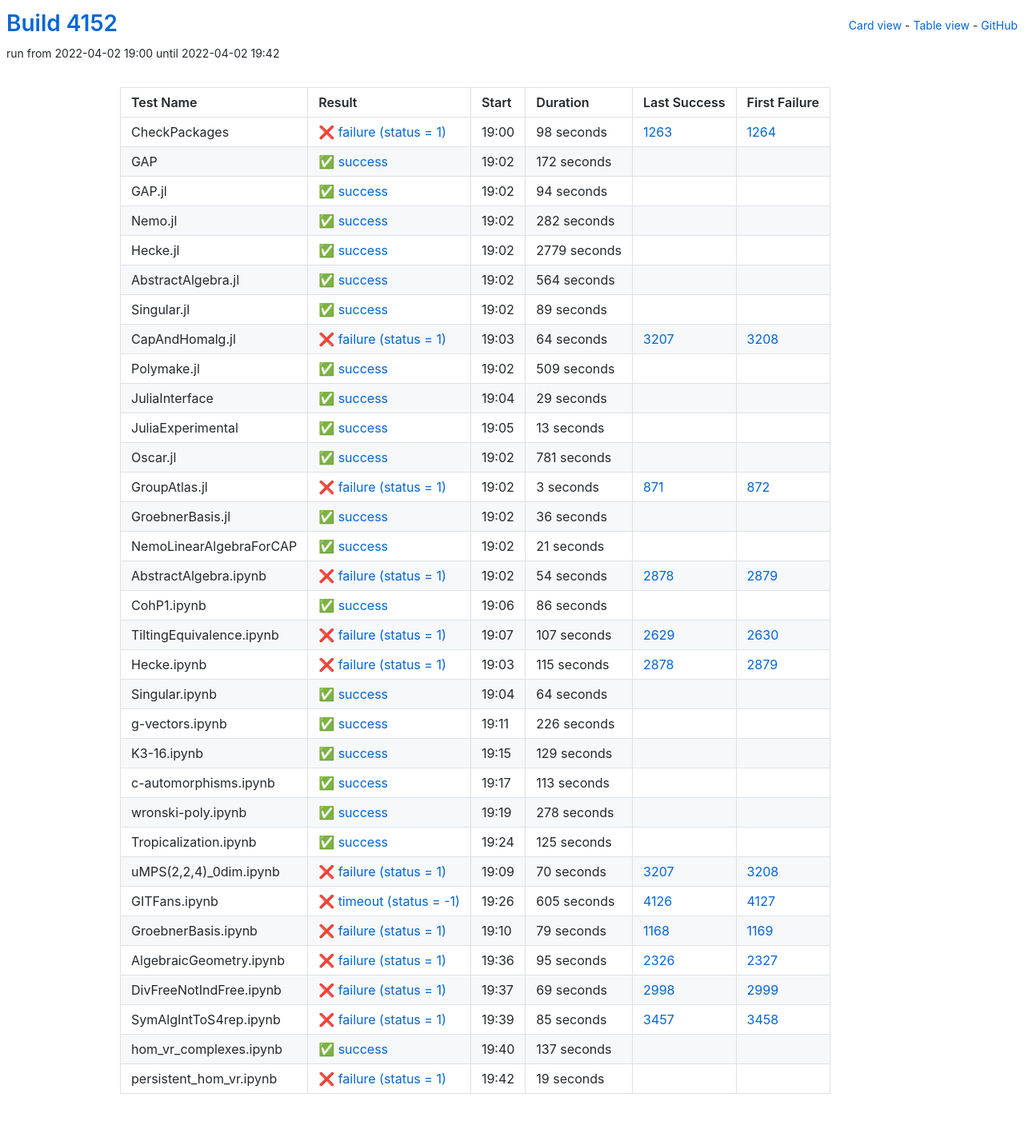
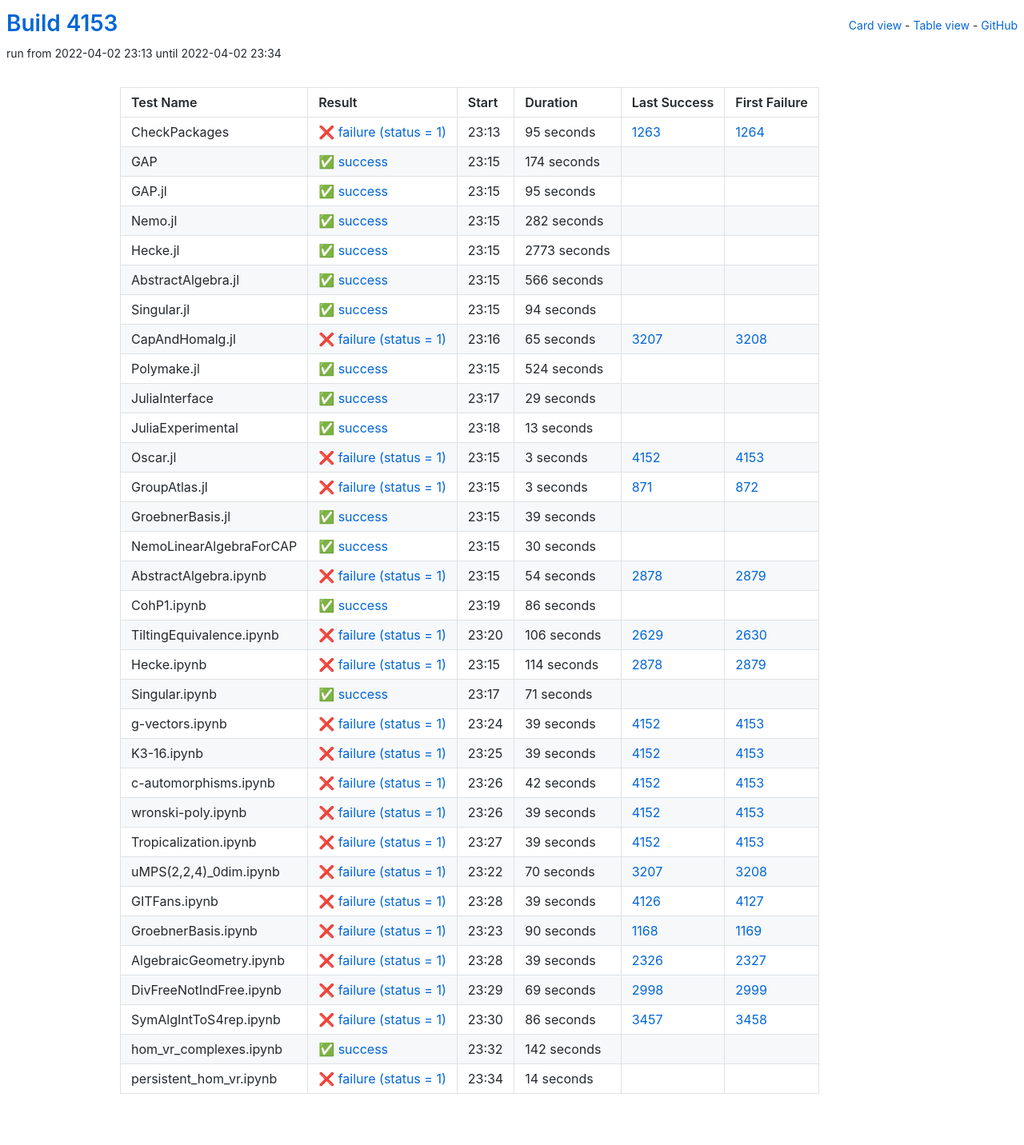
Before and after one commit to oscar-system/oscar-ci-status-stable, a Jekyll site: the page built from table.html, in a window 1280 px wide. Shown: the whole page at 80% size. Built offline with Jekyll 4.4.1, drawn with Linux system fonts in a browser that asks for light colours.

Commit message:
Build #4153

```diff
--- a/_data/ci.yml
+++ b/_data/ci.yml
@@ -1,6 +1,6 @@
 ---
-build: 4152
-build_url: https://oscarci.mathematik.uni-kl.de/job/oscar-stable/4152/
+build: 4153
+build_url: https://oscarci.mathematik.uni-kl.de/job/oscar-stable/4153/
 job: oscar-stable
 organization: oscar-system
 repo: oscar-ci-status-stable
@@ -8,44 +8,44 @@ repourl: https://github.com/oscar-system/oscar-ci-status-stable
 tests:
 - name: CheckPackages
   id: checkpackages
-  log: https://oscarci.mathematik.uni-kl.de/job/oscar-stable/4152/artifact/logs/build-4152/CheckPackages.log
-  start: 2022-04-02 19:00
+  log: https://oscarci.mathematik.uni-kl.de/job/oscar-stable/4153/artifact/logs/build-4153/CheckPackages.log
+  start: 2022-04-02 23:13
   success: false
   exitcode: 1
   status: failure
-  duration: 98
+  duration: 95
   last_success: 1263
   last_success_url: https://oscarci.mathematik.uni-kl.de/job/oscar-stable/1263/
   first_failure: 1264
   first_failure_url: https://oscarci.mathematik.uni-kl.de/job/oscar-stable/1264/
 - name: GAP
   id: gap
-  log: https://oscarci.mathematik.uni-kl.de/job/oscar-stable/4152/artifact/logs/build-4152/GAP.log
-  start: 2022-04-02 19:02
+  log: https://oscarci.mathematik.uni-kl.de/job/oscar-stable/4153/artifact/logs/build-4153/GAP.log
+  start: 2022-04-02 23:15
   success: true
   exitcode: 0
   status: success
-  duration: 172
+  duration: 174
   last_success: false
   last_success_url:
   first_failure: false
   first_failure_url:
 - name: GAP.jl
   id: gap-jl
-  log: https://oscarci.mathematik.uni-kl.de/job/oscar-stable/4152/artifact/logs/build-4152/GAP.jl.log
-  start: 2022-04-02 19:02
+  log: https://oscarci.mathematik.uni-kl.de/job/oscar-stable/4153/artifact/logs/build-4153/GAP.jl.log
+  start: 2022-04-02 23:15
   success: true
   exitcode: 0
   status: success
-  duration: 94
+  duration: 95
   last_success: false
   last_success_url:
   first_failure: false
   first_failure_url:
 - name: Nemo.jl
   id: nemo-jl
-  log: https://oscarci.mathematik.uni-kl.de/job/oscar-stable/4152/artifact/logs/build-4152/Nemo.jl.log
-  start: 2022-04-02 19:02
+  log: https://oscarci.mathematik.uni-kl.de/job/oscar-stable/4153/artifact/logs/build-4153/Nemo.jl.log
+  start: 2022-04-02 23:15
   success: true
   exitcode: 0
   status: success
@@ -56,68 +56,68 @@ tests:
   first_failure_url:
 - name: Hecke.jl
   id: hecke-jl
-  log: https://oscarci.mathematik.uni-kl.de/job/oscar-stable/4152/artifact/logs/build-4152/Hecke.jl.log
-  start: 2022-04-02 19:02
+  log: https://oscarci.mathematik.uni-kl.de/job/oscar-stable/4153/artifact/logs/build-4153/Hecke.jl.log
+  start: 2022-04-02 23:15
   success: true
   exitcode: 0
   status: success
-  duration: 2779
+  duration: 2773
   last_success: false
   last_success_url:
   first_failure: false
   first_failure_url:
 - name: AbstractAlgebra.jl
   id: abstractalgebra-jl
-  log: https://oscarci.mathematik.uni-kl.de/job/oscar-stable/4152/artifact/logs/build-4152/AbstractAlgebra.jl.log
-  start: 2022-04-02 19:02
+  log: https://oscarci.mathematik.uni-kl.de/job/oscar-stable/4153/artifact/logs/build-4153/AbstractAlgebra.jl.log
+  start: 2022-04-02 23:15
   success: true
   exitcode: 0
   status: success
-  duration: 564
+  duration: 566
   last_success: false
   last_success_url:
   first_failure: false
   first_failure_url:
 - name: Singular.jl
   id: singular-jl
-  log: https://oscarci.mathematik.uni-kl.de/job/oscar-stable/4152/artifact/logs/build-4152/Singular.jl.log
-  start: 2022-04-02 19:02
+  log: https://oscarci.mathematik.uni-kl.de/job/oscar-stable/4153/artifact/logs/build-4153/Singular.jl.log
+  start: 2022-04-02 23:15
   success: true
   exitcode: 0
   status: success
-  duration: 89
+  duration: 94
   last_success: false
   last_success_url:
   first_failure: false
   first_failure_url:
 - name: CapAndHomalg.jl
   id: capandhomalg-jl
-  log: https://oscarci.mathematik.uni-kl.de/job/oscar-stable/4152/artifact/logs/build-4152/CapAndHomalg.jl.log
-  start: 2022-04-02 19:03
+  log: https://oscarci.mathematik.uni-kl.de/job/oscar-stable/4153/artifact/logs/build-4153/CapAndHomalg.jl.log
+  start: 2022-04-02 23:16
   success: false
   exitcode: 1
   status: failure
-  duration: 64
+  duration: 65
   last_success: 3207
   last_success_url: https://oscarci.mathematik.uni-kl.de/job/oscar-stable/3207/
   first_failure: 3208
   first_failure_url: https://oscarci.mathematik.uni-kl.de/job/oscar-stable/3208/
 - name: Polymake.jl
   id: polymake-jl
-  log: https://oscarci.mathematik.uni-kl.de/job/oscar-stable/4152/artifact/logs/build-4152/Polymake.jl.log
-  start: 2022-04-02 19:02
+  log: https://oscarci.mathematik.uni-kl.de/job/oscar-stable/4153/artifact/logs/build-4153/Polymake.jl.log
+  start: 2022-04-02 23:15
   success: true
   exitcode: 0
   status: success
-  duration: 509
+  duration: 524
   last_success: false
   last_success_url:
   first_failure: false
   first_failure_url:
 - name: JuliaInterface
   id: juliainterface
-  log: https://oscarci.mathematik.uni-kl.de/job/oscar-stable/4152/artifact/logs/build-4152/JuliaInterface.log
-  start: 2022-04-02 19:04
+  log: https://oscarci.mathematik.uni-kl.de/job/oscar-stable/4153/artifact/logs/build-4153/JuliaInterface.log
+  start: 2022-04-02 23:17
   success: true
   exitcode: 0
   status: success
@@ -128,8 +128,8 @@ tests:
   first_failure_url:
 - name: JuliaExperimental
   id: juliaexperimental
-  log: https://oscarci.mathematik.uni-kl.de/job/oscar-stable/4152/artifact/logs/build-4152/JuliaExperimental.log
-  start: 2022-04-02 19:05
+  log: https://oscarci.mathematik.uni-kl.de/job/oscar-stable/4153/artifact/logs/build-4153/JuliaExperimental.log
+  start: 2022-04-02 23:18
   success: true
   exitcode: 0
   status: success
@@ -140,20 +140,20 @@ tests:
   first_failure_url:
 - name: Oscar.jl
   id: oscar-jl
-  log: https://oscarci.mathematik.uni-kl.de/job/oscar-stable/4152/artifact/logs/build-4152/Oscar.jl.log
-  start: 2022-04-02 19:02
-  success: true
-  exitcode: 0
-  status: success
-  duration: 781
-  last_success: false
-  last_success_url:
-  first_failure: false
-  first_failure_url:
+  log: https://oscarci.mathematik.uni-kl.de/job/oscar-stable/4153/artifact/logs/build-4153/Oscar.jl.log
+  start: 2022-04-02 23:15
+  success: false
+  exitcode: 1
+  status: failure
+  duration: 3
+  last_success: 4152
+  last_success_url: https://oscarci.mathematik.uni-kl.de/job/oscar-stable/4152/
+  first_failure: 4153
+  first_failure_url: https://oscarci.mathematik.uni-kl.de/job/oscar-stable/4153/
 - name: GroupAtlas.jl
   id: groupatlas-jl
-  log: https://oscarci.mathematik.uni-kl.de/job/oscar-stable/4152/artifact/logs/build-4152/GroupAtlas.jl.log
-  start: 2022-04-02 19:02
+  log: https://oscarci.mathematik.uni-kl.de/job/oscar-stable/4153/artifact/logs/build-4153/GroupAtlas.jl.log
+  start: 2022-04-02 23:15
   success: false
   exitcode: 1
   status: failure
@@ -164,32 +164,32 @@ tests:
   first_failure_url: https://oscarci.mathematik.uni-kl.de/job/oscar-stable/872/
 - name: GroebnerBasis.jl
   id: groebnerbasis-jl
-  log: https://oscarci.mathematik.uni-kl.de/job/oscar-stable/4152/artifact/logs/build-4152/GroebnerBasis.jl.log
-  start: 2022-04-02 19:02
+  log: https://oscarci.mathematik.uni-kl.de/job/oscar-stable/4153/artifact/logs/build-4153/GroebnerBasis.jl.log
+  start: 2022-04-02 23:15
   success: true
   exitcode: 0
   status: success
-  duration: 36
+  duration: 39
   last_success: false
   last_success_url:
   first_failure: false
   first_failure_url:
 - name: NemoLinearAlgebraForCAP
   id: nemolinearalgebraforcap
-  log: https://oscarci.mathematik.uni-kl.de/job/oscar-stable/4152/artifact/logs/build-4152/NemoLinearAlgebraForCAP.log
-  start: 2022-04-02 19:02
+  log: https://oscarci.mathematik.uni-kl.de/job/oscar-stable/4153/artifact/logs/build-4153/NemoLinearAlgebraForCAP.log
+  start: 2022-04-02 23:15
   success: true
   exitcode: 0
   status: success
-  duration: 21
+  duration: 30
   last_success: false
   last_success_url:
   first_failure: false
   first_failure_url:
 - name: AbstractAlgebra.ipynb
   id: abstractalgebra-ipynb
-  log: https://oscarci.mathematik.uni-kl.de/job/oscar-stable/4152/artifact/logs/build-4152/AbstractAlgebra.ipynb.log
-  start: 2022-04-02 19:02
+  log: https://oscarci.mathematik.uni-kl.de/job/oscar-stable/4153/artifact/logs/build-4153/AbstractAlgebra.ipynb.log
+  start: 2022-04-02 23:15
   success: false
   exitcode: 1
   status: failure
@@ -200,8 +200,8 @@ tests:
   first_failure_url: https://oscarci.mathematik.uni-kl.de/job/oscar-stable/2879/
 - name: CohP1.ipynb
   id: cohp1-ipynb
-  log: https://oscarci.mathematik.uni-kl.de/job/oscar-stable/4152/artifact/logs/build-4152/CohP1.ipynb.log
-  start: 2022-04-02 19:06
+  log: https://oscarci.mathematik.uni-kl.de/job/oscar-stable/4153/artifact/logs/build-4153/CohP1.ipynb.log
+  start: 2022-04-02 23:19
   success: true
   exitcode: 0
   status: success
@@ -212,104 +212,104 @@ tests:
   first_failure_url:
 - name: TiltingEquivalence.ipynb
   id: tiltingequivalence-ipynb
-  log: https://oscarci.mathematik.uni-kl.de/job/oscar-stable/4152/artifact/logs/build-4152/TiltingEquivalence.ipynb.log
-  start: 2022-04-02 19:07
+  log: https://oscarci.mathematik.uni-kl.de/job/oscar-stable/4153/artifact/logs/build-4153/TiltingEquivalence.ipynb.log
+  start: 2022-04-02 23:20
   success: false
   exitcode: 1
   status: failure
-  duration: 107
+  duration: 106
   last_success: 2629
   last_success_url: https://oscarci.mathematik.uni-kl.de/job/oscar-stable/2629/
   first_failure: 2630
   first_failure_url: https://oscarci.mathematik.uni-kl.de/job/oscar-stable/2630/
 - name: Hecke.ipynb
   id: hecke-ipynb
-  log: https://oscarci.mathematik.uni-kl.de/job/oscar-stable/4152/artifact/logs/build-4152/Hecke.ipynb.log
-  start: 2022-04-02 19:03
+  log: https://oscarci.mathematik.uni-kl.de/job/oscar-stable/4153/artifact/logs/build-4153/Hecke.ipynb.log
+  start: 2022-04-02 23:15
   success: false
   exitcode: 1
   status: failure
-  duration: 115
+  duration: 114
   last_success: 2878
   last_success_url: https://oscarci.mathematik.uni-kl.de/job/oscar-stable/2878/
   first_failure: 2879
   first_failure_url: https://oscarci.mathematik.uni-kl.de/job/oscar-stable/2879/
 - name: Singular.ipynb
   id: singular-ipynb
-  log: https://oscarci.mathematik.uni-kl.de/job/oscar-stable/4152/artifact/logs/build-4152/Singular.ipynb.log
-  start: 2022-04-02 19:04
+  log: https://oscarci.mathematik.uni-kl.de/job/oscar-stable/4153/artifact/logs/build-4153/Singular.ipynb.log
+  start: 2022-04-02 23:17
   success: true
   exitcode: 0
   status: success
-  duration: 64
+  duration: 71
   last_success: false
   last_success_url:
   first_failure: false
   first_failure_url:
 - name: g-vectors.ipynb
   id: g-vectors-ipynb
-  log: https://oscarci.mathematik.uni-kl.de/job/oscar-stable/4152/artifact/logs/build-4152/g-vectors.ipynb.log
-  start: 2022-04-02 19:11
-  success: true
-  exitcode: 0
-  status: success
-  duration: 226
-  last_success: false
-  last_success_url:
-  first_failure: false
-  first_failure_url:
+  log: https://oscarci.mathematik.uni-kl.de/job/oscar-stable/4153/artifact/logs/build-4153/g-vectors.ipynb.log
+  start: 2022-04-02 23:24
+  success: false
+  exitcode: 1
+  status: failure
+  duration: 39
+  last_success: 4152
+  last_success_url: https://oscarci.mathematik.uni-kl.de/job/oscar-stable/4152/
+  first_failure: 4153
+  first_failure_url: https://oscarci.mathematik.uni-kl.de/job/oscar-stable/4153/
 - name: K3-16.ipynb
   id: k3-16-ipynb
-  log: https://oscarci.mathematik.uni-kl.de/job/oscar-stable/4152/artifact/logs/build-4152/K3-16.ipynb.log
-  start: 2022-04-02 19:15
-  success: true
-  exitcode: 0
-  status: success
-  duration: 129
-  last_success: false
-  last_success_url:
-  first_failure: false
-  first_failure_url:
+  log: https://oscarci.mathematik.uni-kl.de/job/oscar-stable/4153/artifact/logs/build-4153/K3-16.ipynb.log
+  start: 2022-04-02 23:25
+  success: false
+  exitcode: 1
+  status: failure
+  duration: 39
+  last_success: 4152
+  last_success_url: https://oscarci.mathematik.uni-kl.de/job/oscar-stable/4152/
+  first_failure: 4153
+  first_failure_url: https://oscarci.mathematik.uni-kl.de/job/oscar-stable/4153/
 - name: c-automorphisms.ipynb
   id: c-automorphisms-ipynb
-  log: https://oscarci.mathematik.uni-kl.de/job/oscar-stable/4152/artifact/logs/build-4152/c-automorphisms.ipynb.log
-  start: 2022-04-02 19:17
-  success: true
-  exitcode: 0
-  status: success
-  duration: 113
-  last_success: false
-  last_success_url:
-  first_failure: false
-  first_failure_url:
+  log: https://oscarci.mathematik.uni-kl.de/job/oscar-stable/4153/artifact/logs/build-4153/c-automorphisms.ipynb.log
+  start: 2022-04-02 23:26
+  success: false
+  exitcode: 1
+  status: failure
+  duration: 42
+  last_success: 4152
+  last_success_url: https://oscarci.mathematik.uni-kl.de/job/oscar-stable/4152/
+  first_failure: 4153
+  first_failure_url: https://oscarci.mathematik.uni-kl.de/job/oscar-stable/4153/
 - name: wronski-poly.ipynb
   id: wronski-poly-ipynb
-  log: https://oscarci.mathematik.uni-kl.de/job/oscar-stable/4152/artifact/logs/build-4152/wronski-poly.ipynb.log
-  start: 2022-04-02 19:19
-  success: true
-  exitcode: 0
-  status: success
-  duration: 278
-  last_success: false
-  last_success_url:
-  first_failure: false
-  first_failure_url:
+  log: https://oscarci.mathematik.uni-kl.de/job/oscar-stable/4153/artifact/logs/build-4153/wronski-poly.ipynb.log
+  start: 2022-04-02 23:26
+  success: false
+  exitcode: 1
+  status: failure
+  duration: 39
+  last_success: 4152
+  last_success_url: https://oscarci.mathematik.uni-kl.de/job/oscar-stable/4152/
+  first_failure: 4153
+  first_failure_url: https://oscarci.mathematik.uni-kl.de/job/oscar-stable/4153/
 - name: Tropicalization.ipynb
   id: tropicalization-ipynb
-  log: https://oscarci.mathematik.uni-kl.de/job/oscar-stable/4152/artifact/logs/build-4152/Tropicalization.ipynb.log
-  start: 2022-04-02 19:24
-  success: true
-  exitcode: 0
-  status: success
-  duration: 125
-  last_success: false
-  last_success_url:
-  first_failure: false
-  first_failure_url:
+  log: https://oscarci.mathematik.uni-kl.de/job/oscar-stable/4153/artifact/logs/build-4153/Tropicalization.ipynb.log
+  start: 2022-04-02 23:27
+  success: false
+  exitcode: 1
+  status: failure
+  duration: 39
+  last_success: 4152
+  last_success_url: https://oscarci.mathematik.uni-kl.de/job/oscar-stable/4152/
+  first_failure: 4153
+  first_failure_url: https://oscarci.mathematik.uni-kl.de/job/oscar-stable/4153/
 - name: uMPS(2,2,4)_0dim.ipynb
   id: umps-2-2-4-0dim-ipynb
-  log: https://oscarci.mathematik.uni-kl.de/job/oscar-stable/4152/artifact/logs/build-4152/uMPS-2-2-4-_0dim.ipynb.log
-  start: 2022-04-02 19:09
+  log: https://oscarci.mathematik.uni-kl.de/job/oscar-stable/4153/artifact/logs/build-4153/uMPS-2-2-4-_0dim.ipynb.log
+  start: 2022-04-02 23:22
   success: false
   exitcode: 1
   status: failure
@@ -320,44 +320,44 @@ tests:
   first_failure_url: https://oscarci.mathematik.uni-kl.de/job/oscar-stable/3208/
 - name: GITFans.ipynb
   id: gitfans-ipynb
-  log: https://oscarci.mathematik.uni-kl.de/job/oscar-stable/4152/artifact/logs/build-4152/GITFans.ipynb.log
-  start: 2022-04-02 19:26
+  log: https://oscarci.mathematik.uni-kl.de/job/oscar-stable/4153/artifact/logs/build-4153/GITFans.ipynb.log
+  start: 2022-04-02 23:28
   success: false
-  exitcode: -1
-  status: timeout
-  duration: 605
+  exitcode: 1
+  status: failure
+  duration: 39
   last_success: 4126
   last_success_url: https://oscarci.mathematik.uni-kl.de/job/oscar-stable/4126/
   first_failure: 4127
   first_failure_url: https://oscarci.mathematik.uni-kl.de/job/oscar-stable/4127/
 - name: GroebnerBasis.ipynb
   id: groebnerbasis-ipynb
-  log: https://oscarci.mathematik.uni-kl.de/job/oscar-stable/4152/artifact/logs/build-4152/GroebnerBasis.ipynb.log
-  start: 2022-04-02 19:10
+  log: https://oscarci.mathematik.uni-kl.de/job/oscar-stable/4153/artifact/logs/build-4153/GroebnerBasis.ipynb.log
+  start: 2022-04-02 23:23
   success: false
   exitcode: 1
   status: failure
-  duration: 79
+  duration: 90
   last_success: 1168
   last_success_url: https://oscarci.mathematik.uni-kl.de/job/oscar-stable/1168/
   first_failure: 1169
   first_failure_url: https://oscarci.mathematik.uni-kl.de/job/oscar-stable/1169/
 - name: AlgebraicGeometry.ipynb
   id: algebraicgeometry-ipynb
-  log: https://oscarci.mathematik.uni-kl.de/job/oscar-stable/4152/artifact/logs/build-4152/AlgebraicGeometry.ipynb.log
-  start: 2022-04-02 19:36
+  log: https://oscarci.mathematik.uni-kl.de/job/oscar-stable/4153/artifact/logs/build-4153/AlgebraicGeometry.ipynb.log
+  start: 2022-04-02 23:28
   success: false
   exitcode: 1
   status: failure
-  duration: 95
+  duration: 39
   last_success: 2326
   last_success_url: https://oscarci.mathematik.uni-kl.de/job/oscar-stable/2326/
   first_failure: 2327
   first_failure_url: https://oscarci.mathematik.uni-kl.de/job/oscar-stable/2327/
 - name: DivFreeNotIndFree.ipynb
   id: divfreenotindfree-ipynb
-  log: https://oscarci.mathematik.uni-kl.de/job/oscar-stable/4152/artifact/logs/build-4152/DivFreeNotIndFree.ipynb.log
-  start: 2022-04-02 19:37
+  log: https://oscarci.mathematik.uni-kl.de/job/oscar-stable/4153/artifact/logs/build-4153/DivFreeNotIndFree.ipynb.log
+  start: 2022-04-02 23:29
   success: false
   exitcode: 1
   status: failure
@@ -368,36 +368,36 @@ tests:
   first_failure_url: https://oscarci.mathematik.uni-kl.de/job/oscar-stable/2999/
 - name: SymAlgIntToS4rep.ipynb
   id: symalginttos4rep-ipynb
-  log: https://oscarci.mathematik.uni-kl.de/job/oscar-stable/4152/artifact/logs/build-4152/SymAlgIntToS4rep.ipynb.log
-  start: 2022-04-02 19:39
+  log: https://oscarci.mathematik.uni-kl.de/job/oscar-stable/4153/artifact/logs/build-4153/SymAlgIntToS4rep.ipynb.log
+  start: 2022-04-02 23:30
   success: false
   exitcode: 1
   status: failure
-  duration: 85
+  duration: 86
   last_success: 3457
   last_success_url: https://oscarci.mathematik.uni-kl.de/job/oscar-stable/3457/
   first_failure: 3458
   first_failure_url: https://oscarci.mathematik.uni-kl.de/job/oscar-stable/3458/
 - name: hom_vr_complexes.ipynb
   id: hom-vr-complexes-ipynb
-  log: https://oscarci.mathematik.uni-kl.de/job/oscar-stable/4152/artifact/logs/build-4152/hom_vr_complexes.ipynb.log
-  start: 2022-04-02 19:40
+  log: https://oscarci.mathematik.uni-kl.de/job/oscar-stable/4153/artifact/logs/build-4153/hom_vr_complexes.ipynb.log
+  start: 2022-04-02 23:32
   success: true
   exitcode: 0
   status: success
-  duration: 137
+  duration: 142
   last_success: false
   last_success_url:
   first_failure: false
   first_failure_url:
 - name: persistent_hom_vr.ipynb
   id: persistent-hom-vr-ipynb
-  log: https://oscarci.mathematik.uni-kl.de/job/oscar-stable/4152/artifact/logs/build-4152/persistent_hom_vr.ipynb.log
-  start: 2022-04-02 19:42
+  log: https://oscarci.mathematik.uni-kl.de/job/oscar-stable/4153/artifact/logs/build-4153/persistent_hom_vr.ipynb.log
+  start: 2022-04-02 23:34
   success: false
   exitcode: 1
   status: failure
-  duration: 19
+  duration: 14
   last_success: false
   last_success_url:
   first_failure: false
```
Also changed, not shown: README.md.
